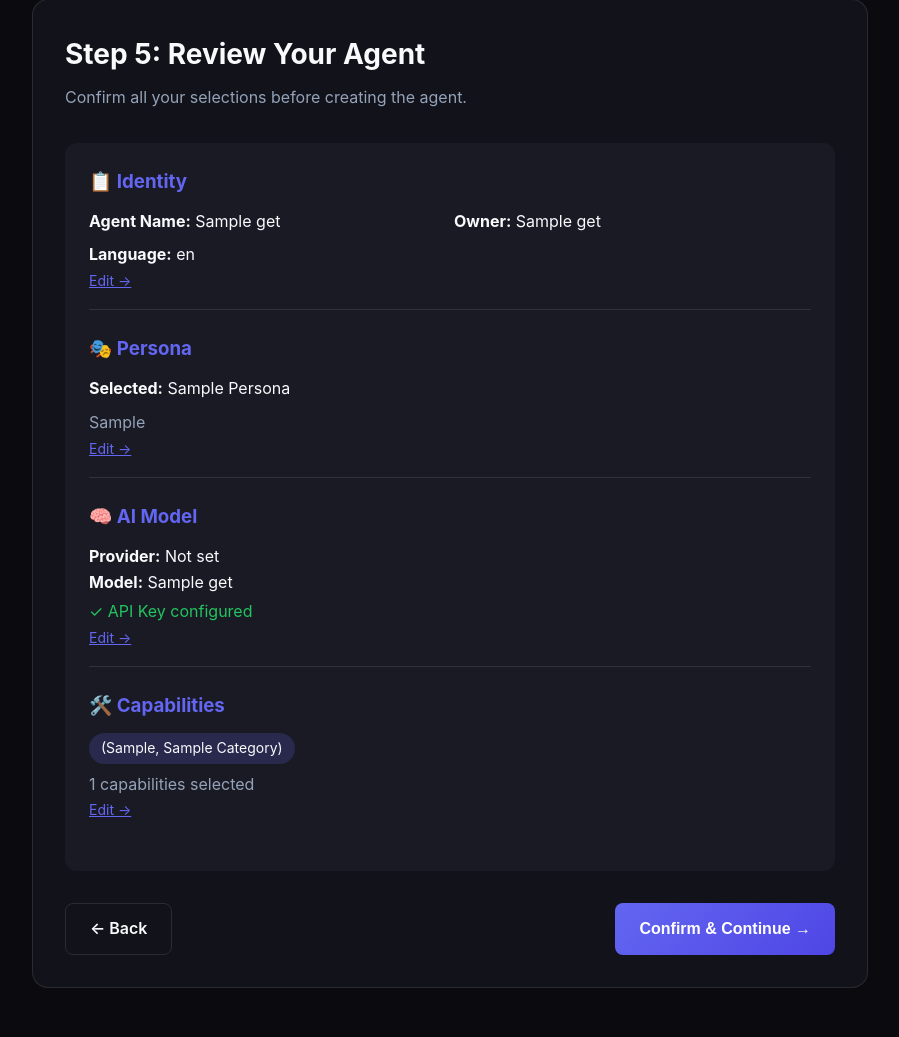
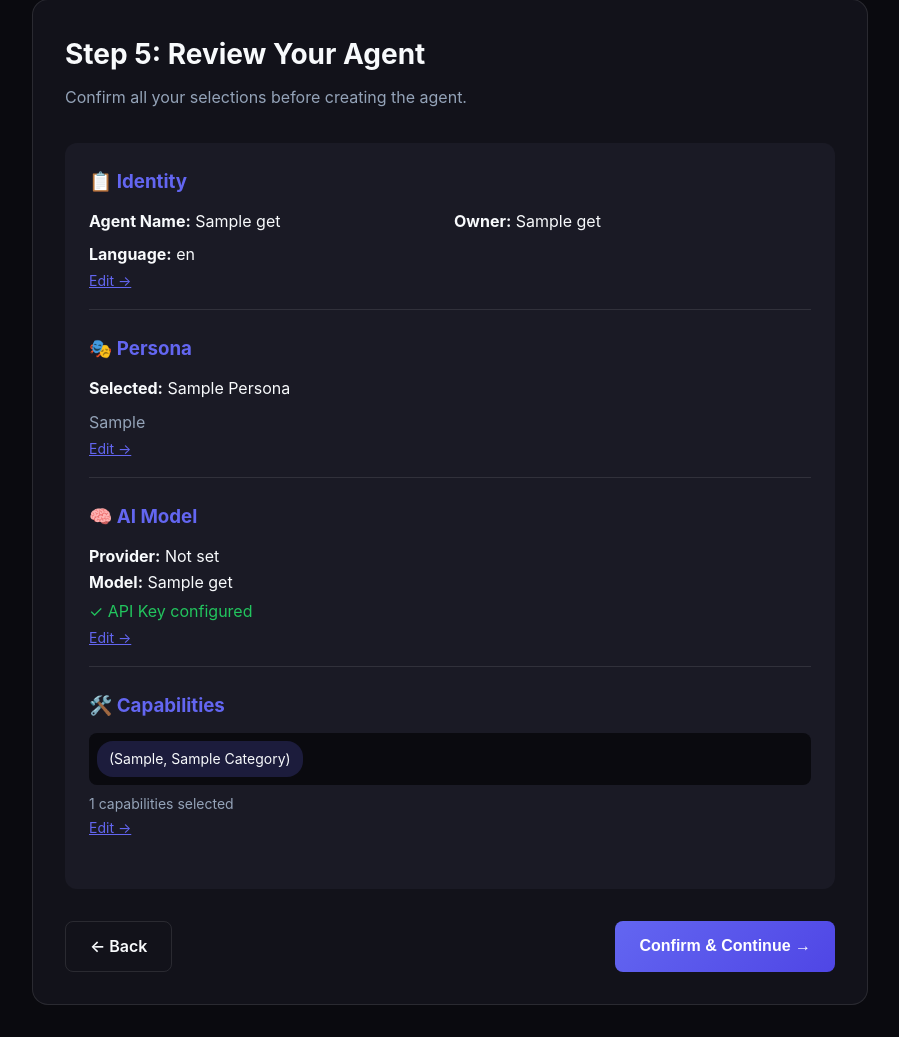
Before and after one commit to jpmoregain-eth/abc-setup, a Flask app: template templates/step5.html in a window 1280 px wide. Shown: the part 329-1366 px from the top of the page, without its empty margins (190-1089 px from the left). Before the commit the page ends 1317 px from the top, so only its background shows below. Run offline with Flask 3, Linux system fonts and the light colour scheme; the template is opened without the code that fills it: most values are stand-ins (such as "Sample title", 1, 10 or a date in 2020).

Commit message:
Fix step5: Make capabilities list scrollable with proper wrapping

```diff
--- a/templates/step5.html
+++ b/templates/step5.html
@@ -46,14 +46,16 @@
 
             {% set selected_caps = progress.get('step_4', {}).get('capabilities', []) %}
             {% if selected_caps %}
-                <div style="display: flex; flex-wrap: wrap; gap: 0.5rem;">
-                    {% for cap_id in selected_caps %}
-                        <span style="background: rgba(99,102,241,0.2); padding: 0.25rem 0.75rem; border-radius: 1rem; font-size: 0.875rem;">
-                            {{ cap_id | replace('_', ' ') | title }}
-                        </span>
-                    {% endfor %}
+                <div style="max-height: 150px; overflow-y: auto; padding: 0.5rem; background: var(--bg-dark); border-radius: 0.5rem;">
+                    <div style="display: flex; flex-wrap: wrap; gap: 0.5rem;">
+                        {% for cap_id in selected_caps %}
+                            <span style="background: rgba(99,102,241,0.2); padding: 0.4rem 0.75rem; border-radius: 1rem; font-size: 0.875rem; white-space: nowrap;">
+                                {{ cap_id | replace('_', ' ') | title }}
+                            </span>
+                        {% endfor %}
+                    </div>
                 </div>
-                <div style="margin-top: 0.5rem; color: var(--text-secondary);">
+                <div style="margin-top: 0.5rem; color: var(--text-secondary); font-size: 0.875rem;">
                     {{ selected_caps | length }} capabilities selected
                 </div>
             {% else %}
```
